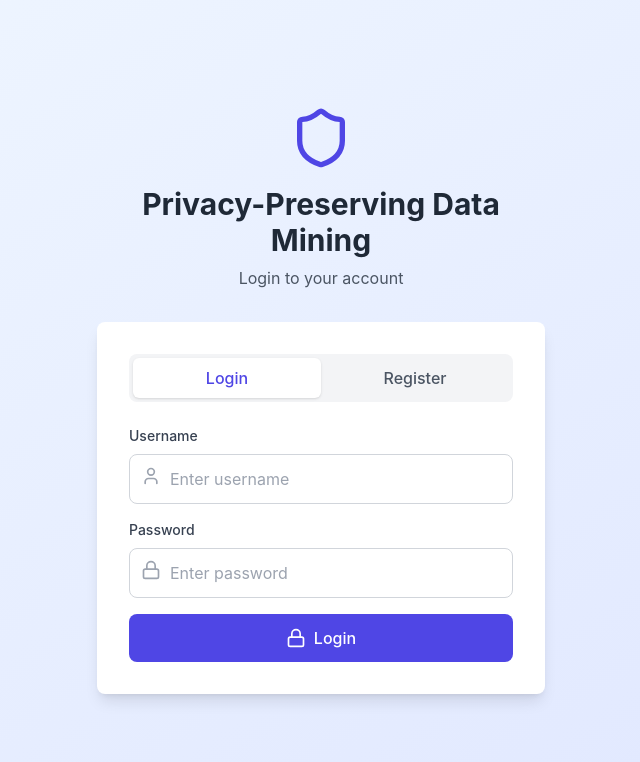
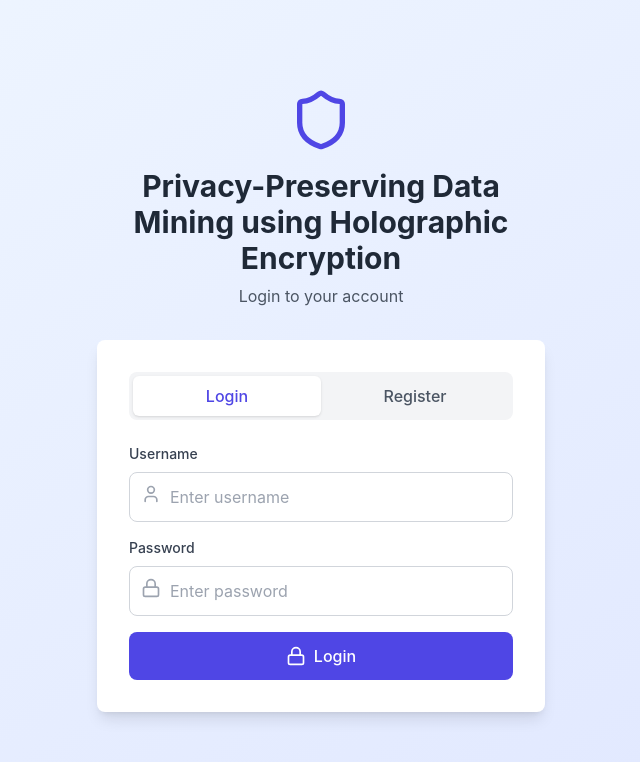
Before and after one commit to simhadrikuppala/privacy-mining-project, a React (Vite) app in the folder frontend/: page / in a window 1280 px wide. Shown: the top 762 px of the page, without its empty margins (319-959 px from the left). Built offline with nearby package versions, Linux system fonts and the light colour scheme; the HTML template or start-up script is replaced by a standard one.

Commit message:
updated frontrnd/src/auth.jsx

```diff
--- a/frontend/src/Auth.jsx
+++ b/frontend/src/Auth.jsx
@@ -83,7 +83,7 @@ const response = await fetch(`${API_URL}${endpoint}`, {
         <div className="text-center mb-8">
           <Shield className="w-16 h-16 text-indigo-600 mx-auto mb-4" />
           <h1 className="text-3xl font-bold text-gray-800 mb-2">
-            Privacy-Preserving Data Mining
+            Privacy-Preserving Data Mining using Holographic Encryption
           </h1>
           <p className="text-gray-600">
             {isLogin ? 'Login to your account' : 'Create a new account'}
```
